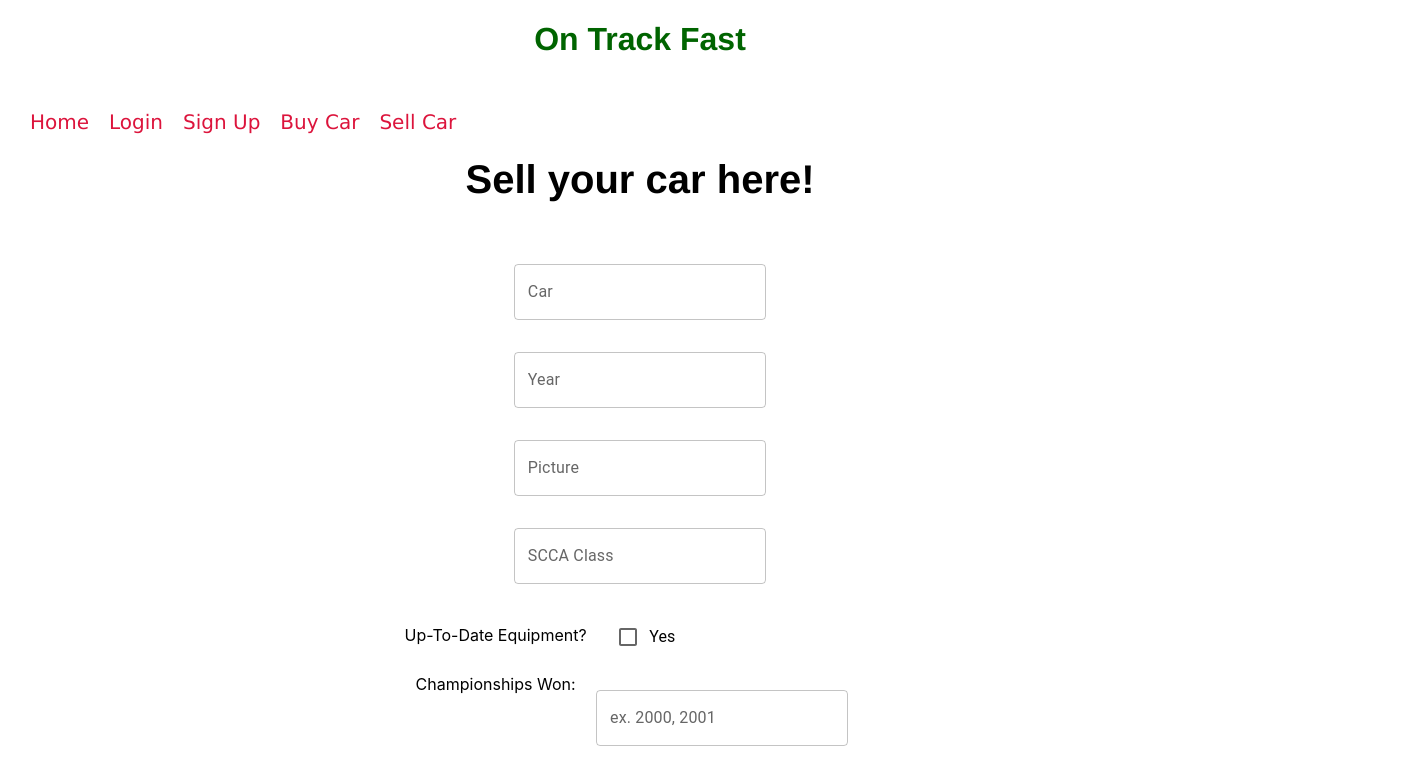
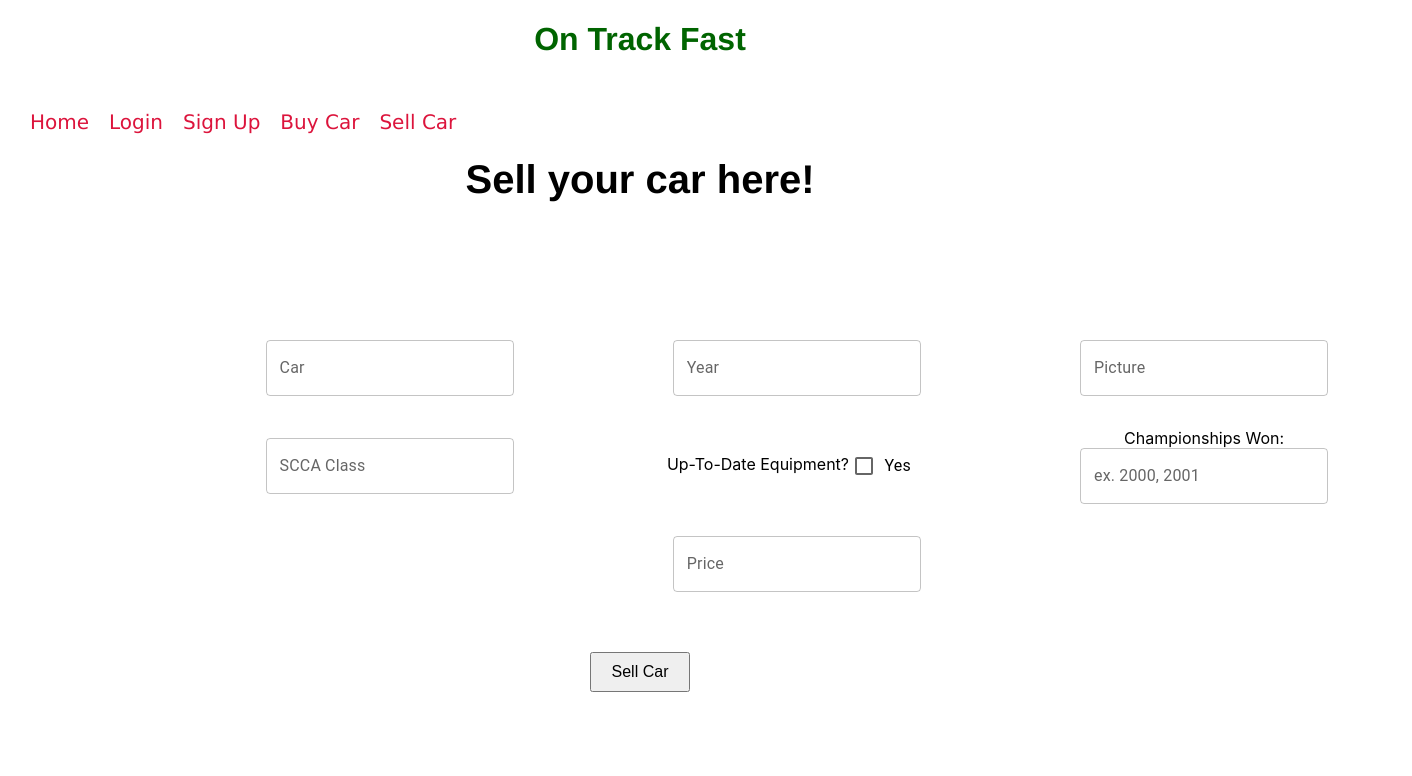
Before and after one commit to RobEgeland/on-track-fast, a React (Create React App) app: page /sellcar in a window 1280 px wide. Shown: the top 776 px of the page, 1412 px wide, since content can reach past the window. Built offline with nearby package versions, Linux system fonts and the light colour scheme; no server answers.

Commit message:
fix center issue with sellcar form

```diff
--- a/src/components/SellCar.js
+++ b/src/components/SellCar.js
@@ -4,7 +4,7 @@ import Box from '@mui/material/Box';
 import TextField from '@mui/material/TextField';
 import FormControlLabel from '@mui/material/FormControlLabel';
 import Checkbox from '@mui/material/Checkbox';
-import Button from '@mui/material/Button';
+import Grid from '@mui/material/Grid';
 
 
 function SellCar({setCars, cars}) {
@@ -54,26 +54,42 @@ function SellCar({setCars, cars}) {
                 <Box
                 component="form"
                 sx={{
-                    '& > :not(style)': { m: 2, width: '25ch' },
+                    '& > :not(style)': { m: 5, width: '125ch', textAlign: "center", padding: "20px", justifyContent: "center", alignItems: "center", display: "flex", marginLeft: "140px"},
                 }}
                 noValidate
                 autoComplete="off"
-                className="form"
+
                 >
+                    <Grid container spacing={4} >
+                        <Grid item xs={4}>
                             <TextField label="Car" variant="outlined" value={car} onChange={e => setCar(e.target.value)} />
+                        </Grid>
                         <br/>
+                        <Grid item xs={4}>
                             <TextField label="Year" variant="outlined" value={year} onChange={e => setYear(e.target.value)} />
+                        </Grid>
                         <br/>
+                        <Grid item xs={4}>
                             <TextField label="Picture" variant="outlined" value={pic} onChange={e => setPic(e.target.value)} />
+                        </Grid>
                         <br/>
+                        <Grid item xs={4}>
                             <TextField label="SCCA Class" variant="outlined" value={sccaClass} onChange={e => setSccaClass(e.target.value)} />
+                        </Grid>
                         <br/>
+                        <Grid item xs={4}>
                             Up-To-Date Equipment? <FormControlLabel control={<Checkbox />} label="Yes" onClick={e => setEquipment(!equipment)} />
+                        </Grid>
                         <br/>
+                        <Grid item xs={4}>
                             Championships Won: <TextField label="ex. 2000, 2001" variant="outlined" value={champs} onChange={e => setChamps(e.target.value)} />
+                        </Grid>
                         <br/>
+                        <Grid item xs={4}>
                             <TextField label="Price" variant="outlined" value={price} onChange={e => setPrice(e.target.value)} />
+                        </Grid>
                         <br/>
+                    </Grid>
                 </Box>
                 <button  type="submit" variant="contained">Sell Car</button>
             </form>
```
Lines whose indentation alone changed are shown as unchanged.
